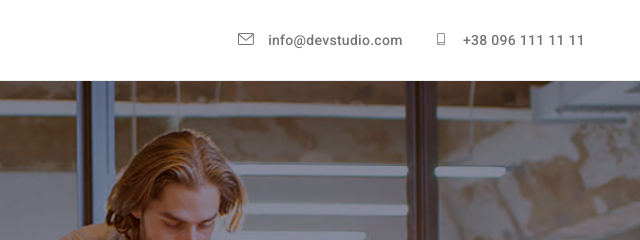
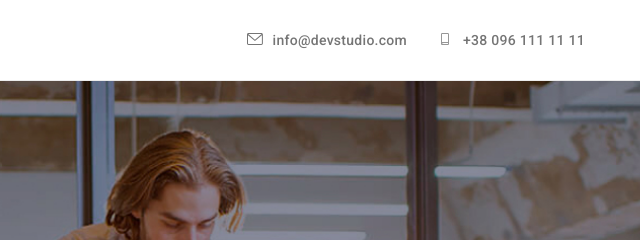
Before and after one commit to liza-balaklei/goit-markup-hw-04, a plain HTML site: page index.html in a window 1280 px wide. Shown: the top 240 px of the page, 640-1280 px from the left. Drawn offline with nearby package versions, Linux system fonts and the light colour scheme.

Commit message:
Іконки+тіні, ховер\фокус-4

```diff
--- a/css/styles.css
+++ b/css/styles.css
@@ -141,8 +141,8 @@ li {
 .list-link:focus,
 .header-connect:hover,
 .header-connect:focus,
-.header-cont:hover .contacts-icon,
-.header-cont:focus .contacts-icon,
+.header-connect:hover .contacts-icon,
+.header-connect:focus .contacts-icon,
 .header-cont:hover .header-connect,
 .header-cont:focus .header-connect {
   color: var(--accent-color);
--- a/index.html
+++ b/index.html
@@ -45,18 +45,16 @@
         </nav>
         <div class="header-contacts">
           <div class="header-cont">
-            <svg class="contacts-icon" width="16" height="12">
-              <use href="./images/icons.svg#icon-message"></use>
-            </svg>
-            <a class="header-connect" href="mailto:info@devstudio.com"
+            <a href="mailto:info@devstudio.com" class="header-connect">
+              <svg class="contacts-icon" width="16" height="12">
+                <use href="./images/icons.svg#icon-message"></use></svg
               >info@devstudio.com</a
             >
           </div>
           <div class="header-cont">
-            <svg class="contacts-icon" width="16" height="12">
-              <use href="./images/icons.svg#icon-smartphone"></use>
-            </svg>
-            <a class="header-connect" href="tel:+380961111111"
+            <a href="tel:+380961111111" class="header-connect">
+              <svg class="contacts-icon" width="16" height="12">
+                <use href="./images/icons.svg#icon-smartphone"></use></svg
               >+38 096 111 11 11</a
             >
           </div>
```
Also changed, not shown: portfolio.html (+6 -8 lines), studio.html (+6 -8 lines).
